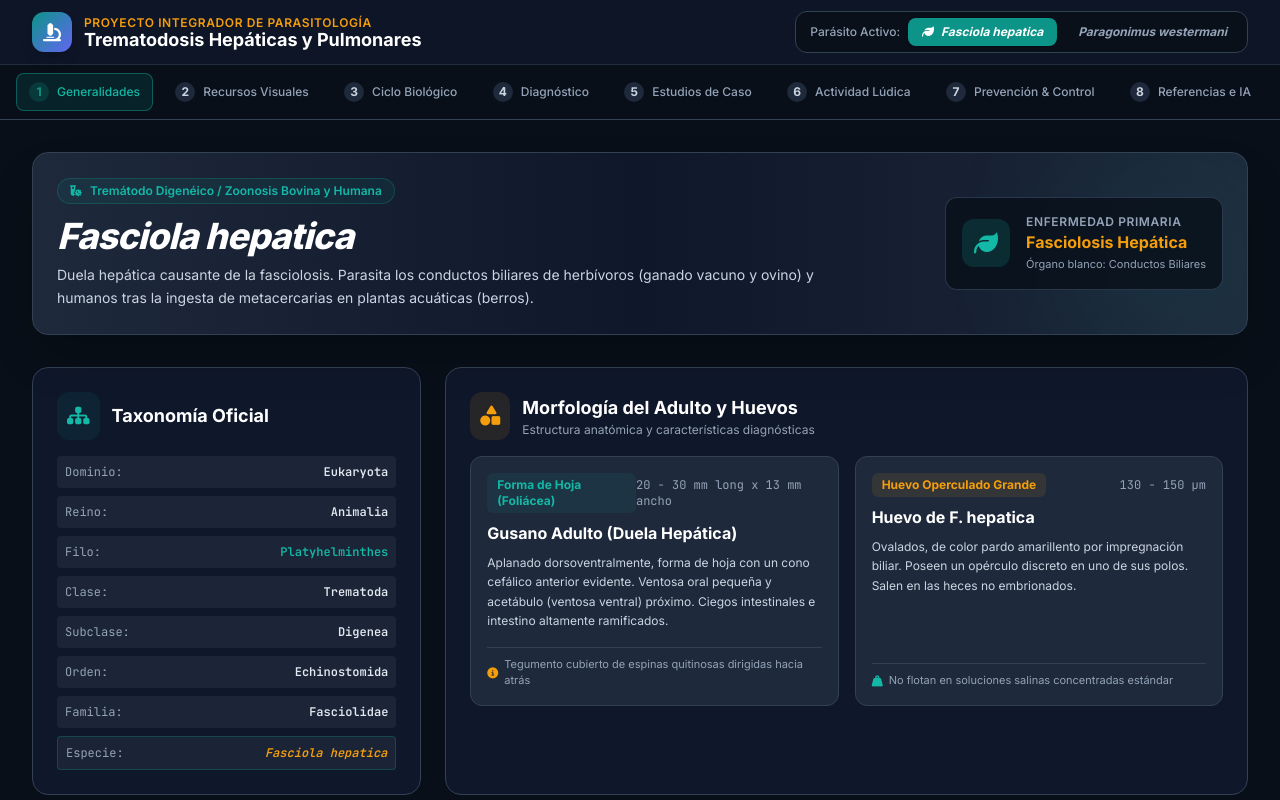
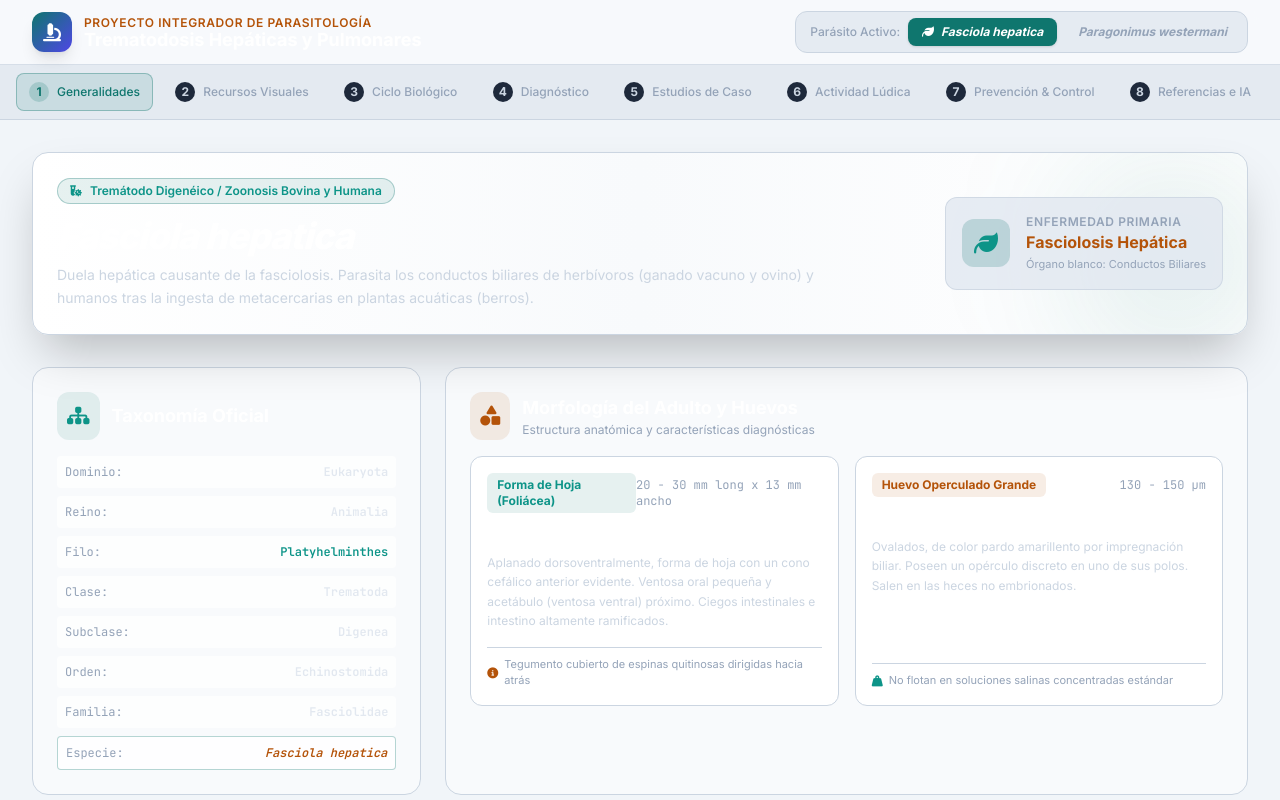
Before and after one commit to juanfelipesaran-cpu/Proyecto-Integrador-de-Parasitolog-a, a plain HTML site: page index.html in a window 1280 px wide. Shown: the top 800 px of the page. Drawn offline with nearby package versions, Linux system fonts and the light colour scheme.

Commit message:
Update color scheme in index.html

```diff
--- a/index.html
+++ b/index.html
@@ -1,5 +1,5 @@
 <!DOCTYPE html>
-<html lang="es" class="dark">
+<html lang="es">
 <head>
     <meta charset="UTF-8">
     <meta name="viewport" content="width=device-width, initial-scale=1.0">
@@ -18,17 +18,17 @@
                 extend: {
                     colors: {
                         brand: {
-                            dark: '#080f18',
-                            surface: '#0f172a',
-                            card: '#1e293b',
-                            border: '#334155',
-                            teal: '#0d9488',
-                            tealLight: '#14b8a6',
-                            gold: '#f59e0b',
-                            goldDark: '#d97706',
-                            accent: '#6366f1',
-                            danger: '#ef4444',
-                            success: '#10b981'
+                            dark: '#e2e8f0',
+                            surface: '#f8fafc',
+                            card: '#ffffff',
+                            border: '#cbd5e1',
+                            teal: '#0f766e',
+                            tealLight: '#0d9488',
+                            gold: '#b45309',
+                            goldDark: '#92400e',
+                            accent: '#4f46e5',
+                            danger: '#dc2626',
+                            success: '#059669'
                         }
                     },
                     fontFamily: {
@@ -41,8 +41,8 @@
     </script>
     <style>
         body {
-            background-color: #080f18;
-            color: #f1f5f9;
+            background-color: #f1f5f9;
+            color: #0f172a;
             font-family: 'Inter', sans-serif;
         }
         .custom-scrollbar::-webkit-scrollbar {
@@ -50,25 +50,25 @@
             height: 6px;
         }
         .custom-scrollbar::-webkit-scrollbar-track {
-            background: #0f172a;
+            background: #e2e8f0;
         }
         .custom-scrollbar::-webkit-scrollbar-thumb {
-            background: #334155;
+            background: #94a3b8;
             border-radius: 4px;
         }
         .custom-scrollbar::-webkit-scrollbar-thumb:hover {
-            background: #0d9488;
+            background: #0f766e;
         }
         .active-tab {
-            color: #14b8a6 !important;
-            background-color: rgba(13, 148, 136, 0.15) !important;
-            border-color: rgba(20, 184, 166, 0.4) !important;
+            color: #0f766e !important;
+            background-color: rgba(15, 118, 110, 0.12) !important;
+            border-color: rgba(15, 118, 110, 0.35) !important;
         }
         .glow-teal {
-            box-shadow: 0 0 20px rgba(13, 148, 136, 0.25);
+            box-shadow: 0 0 20px rgba(15, 118, 110, 0.15);
         }
         .glow-gold {
-            box-shadow: 0 0 20px rgba(245, 158, 11, 0.25);
+            box-shadow: 0 0 20px rgba(180, 83, 9, 0.15);
         }
     </style>
 </head>
```
